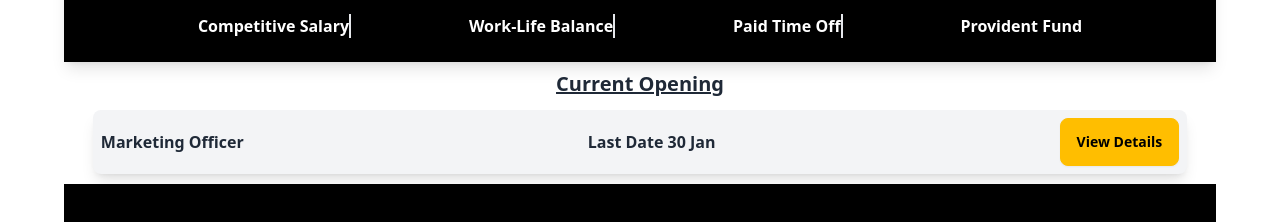
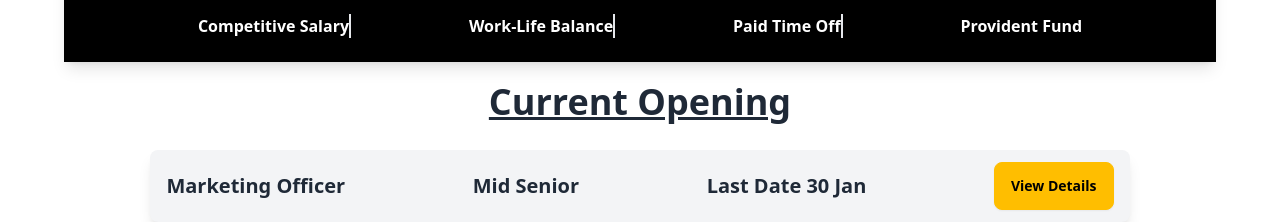
Before and after one commit to Mdsakib999/tazan-group, a React (Vite) app: page /career in a window 1280 px wide. Shown: the part 562-784 px from the top of the page. Built offline with nearby package versions, Linux system fonts and the light colour scheme.

Commit message:
career job lg

```diff
--- a/src/components/Career.jsx
+++ b/src/components/Career.jsx
@@ -29,11 +29,12 @@ const Career = () => {
         </div>
       </div>
 
-      <h1 className=" text-center mt-2 text-xl font-bold underline">Current Opening</h1>
+      <h1 className="text-center mt-2 lg:mt-5 text-xl lg:text-4xl font-bold underline">Current Opening</h1>
 
-      <div className="w-[95%] mt-3 px-2 py-2 mx-auto flex justify-between items-center bg-gray-100 rounded-lg mb-8 shadow-lg">
-        <p className="font-semibold text-base">Marketing Officer</p>
-        <p className="font-semibold text-base">Last Date 30 Jan</p>
+      <div className="w-[95%] lg:w-[85%] mt-3 lg:mt-7 px-2 py-2 lg:px-4 lg:py-3 mx-auto flex justify-between items-center bg-gray-100 rounded-lg mb-8 shadow-lg">
+        <p className="font-semibold text-base lg:text-xl">Marketing Officer</p>
+        <p className="hidden lg:block font-semibold text-base lg:text-xl">Mid Senior</p>
+        <p className="font-semibold text-base lg:text-xl">Last Date 30 Jan</p>
         <p className="btn btn-warning">View Details</p>
       </div>
 
```
